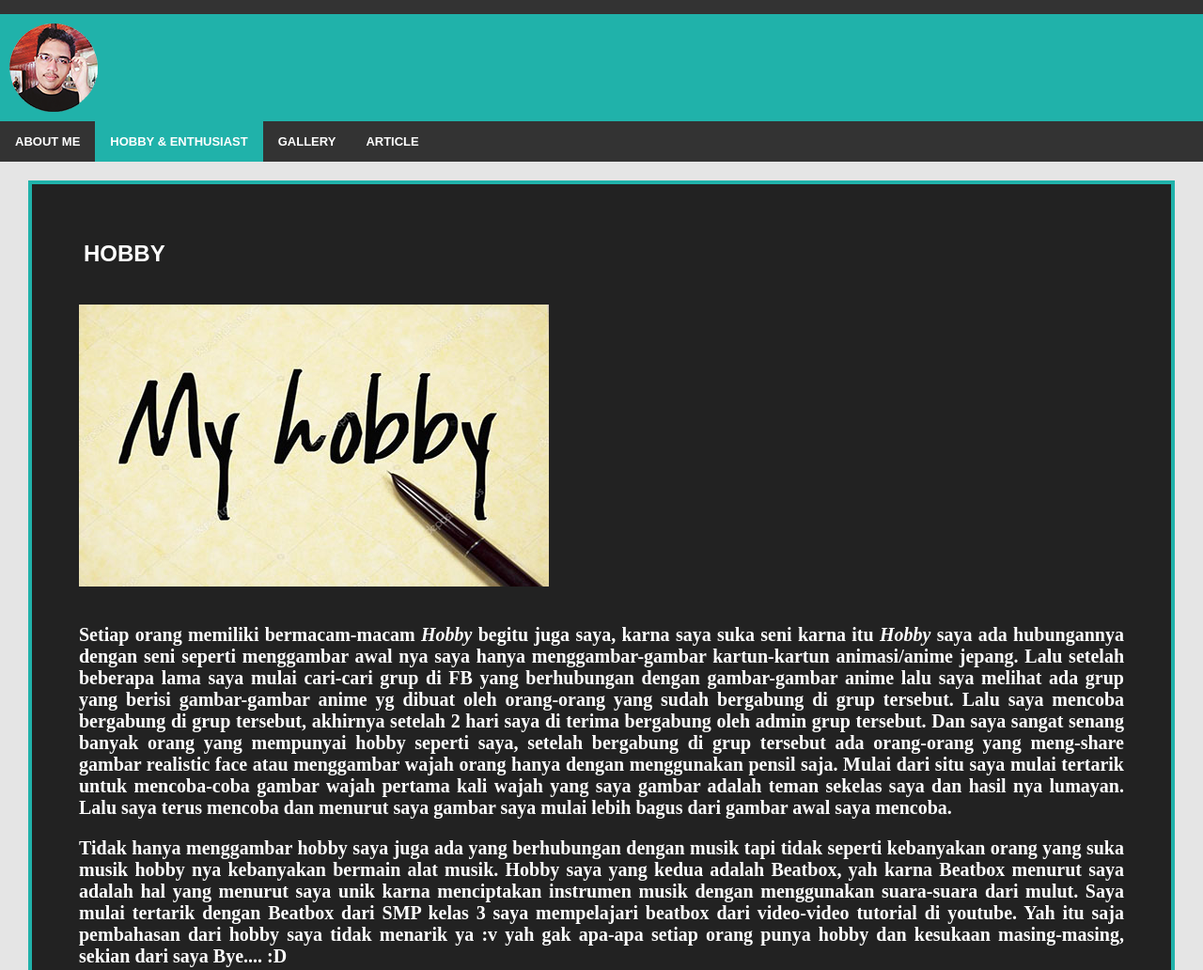
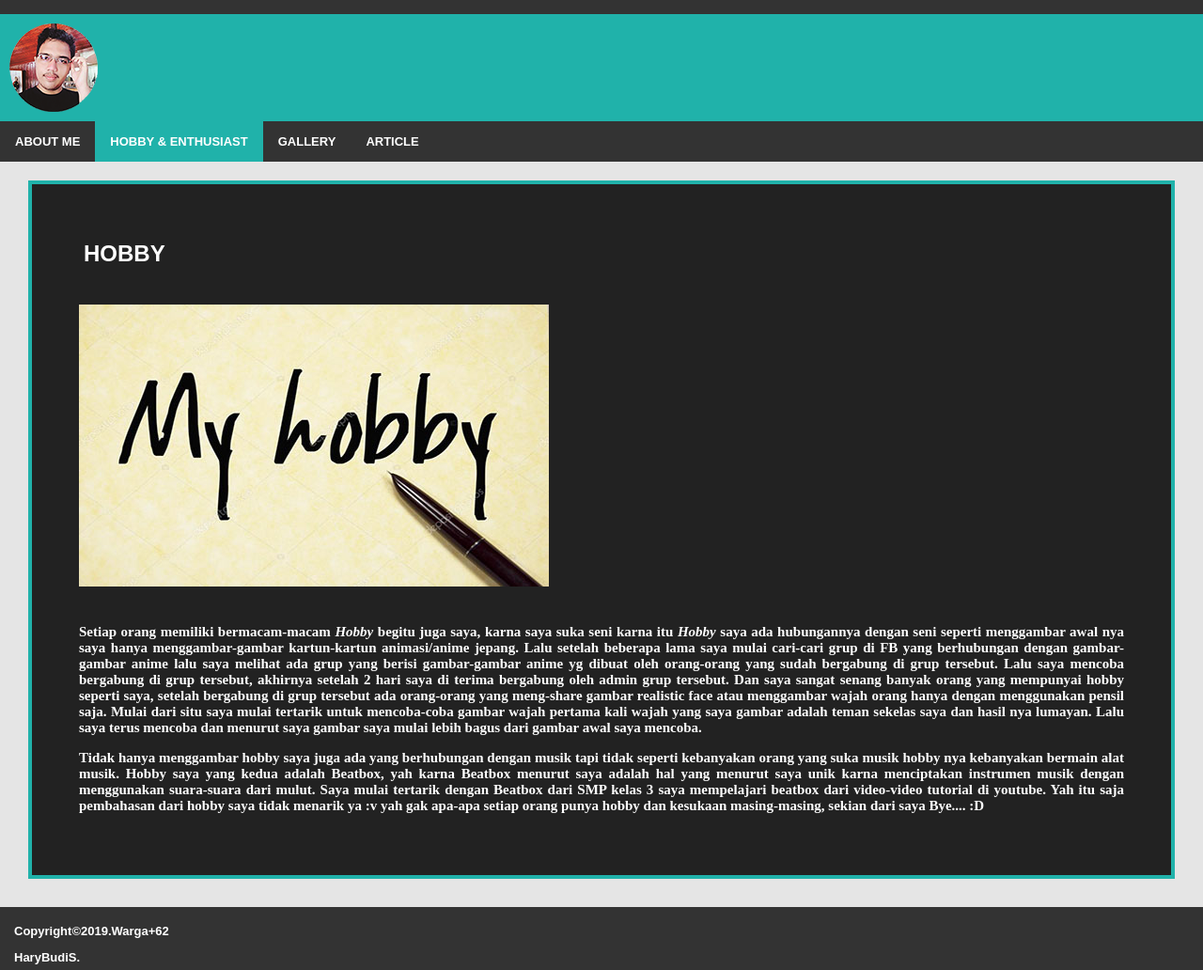
Before and after one commit to Hary1998/Hary1998.github.io, a plain HTML site: page Hobby.html in a window 1280 px wide. Shown: the top 1032 px of the page at 94% size. Drawn offline with Linux system fonts and the light colour scheme.

Commit message:
Update Hobby.html

```diff
--- a/Hobby.html
+++ b/Hobby.html
@@ -194,7 +194,7 @@
                 <div class='con2'>
                     <img src="imgslider/Hobby.jpg">
                 </div>
-                <div class='con2' align=justify> <font size=5pt face="Times New Roman"> <small> Setiap orang memiliki bermacam-macam <i> Hobby </i> begitu juga saya, karna saya suka seni karna itu
+                <div class='con2' align=justify> <font size=4pt face="Times New Roman"> <small> Setiap orang memiliki bermacam-macam <i> Hobby </i> begitu juga saya, karna saya suka seni karna itu
                         <i>Hobby</i> saya ada hubungannya dengan seni seperti menggambar awal nya saya hanya menggambar-gambar
                         kartun-kartun animasi/anime jepang. Lalu setelah beberapa lama saya mulai cari-cari grup di FB yang berhubungan
                         dengan gambar-gambar anime lalu saya melihat ada grup yang berisi gambar-gambar anime yg dibuat
```
